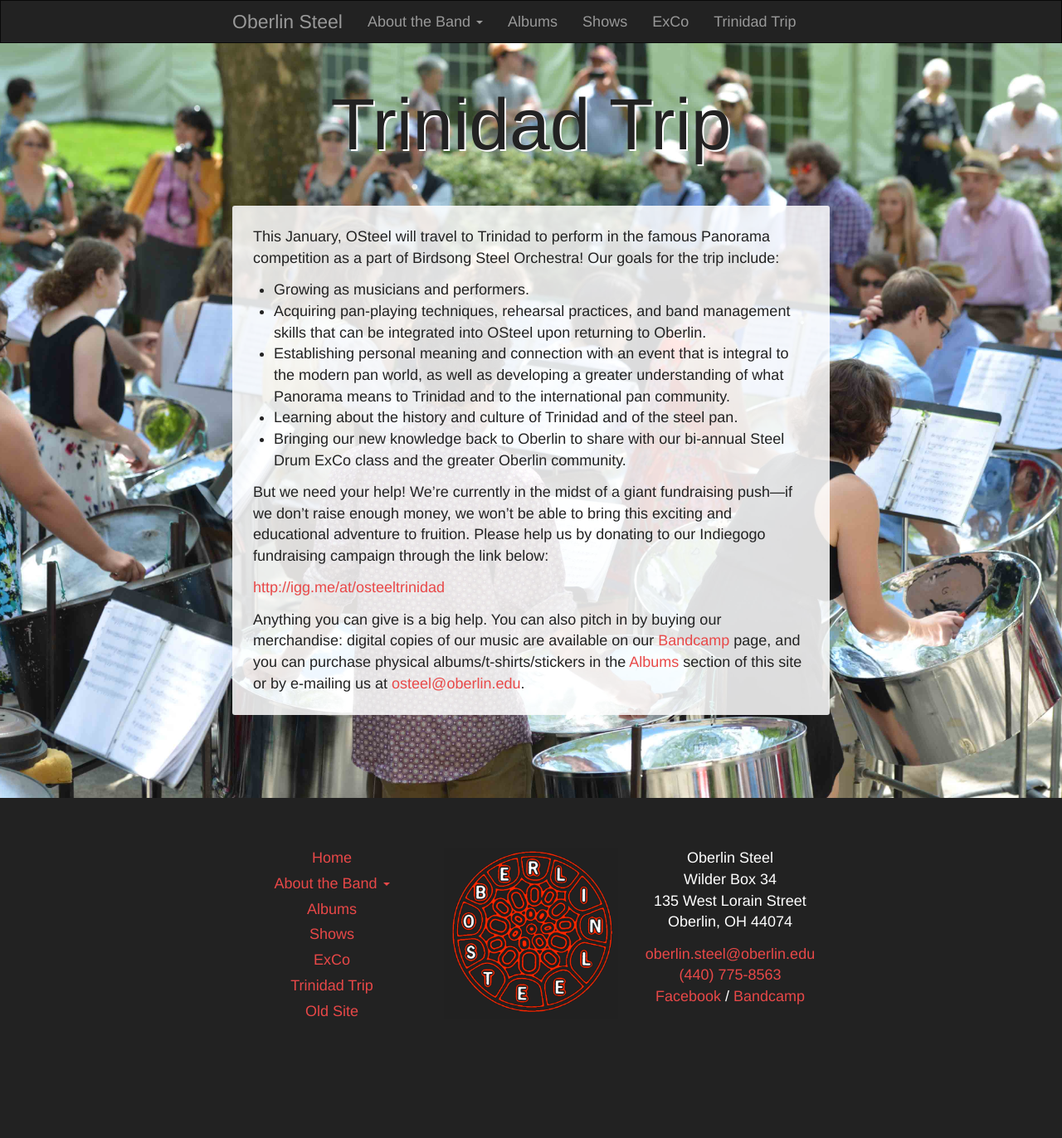
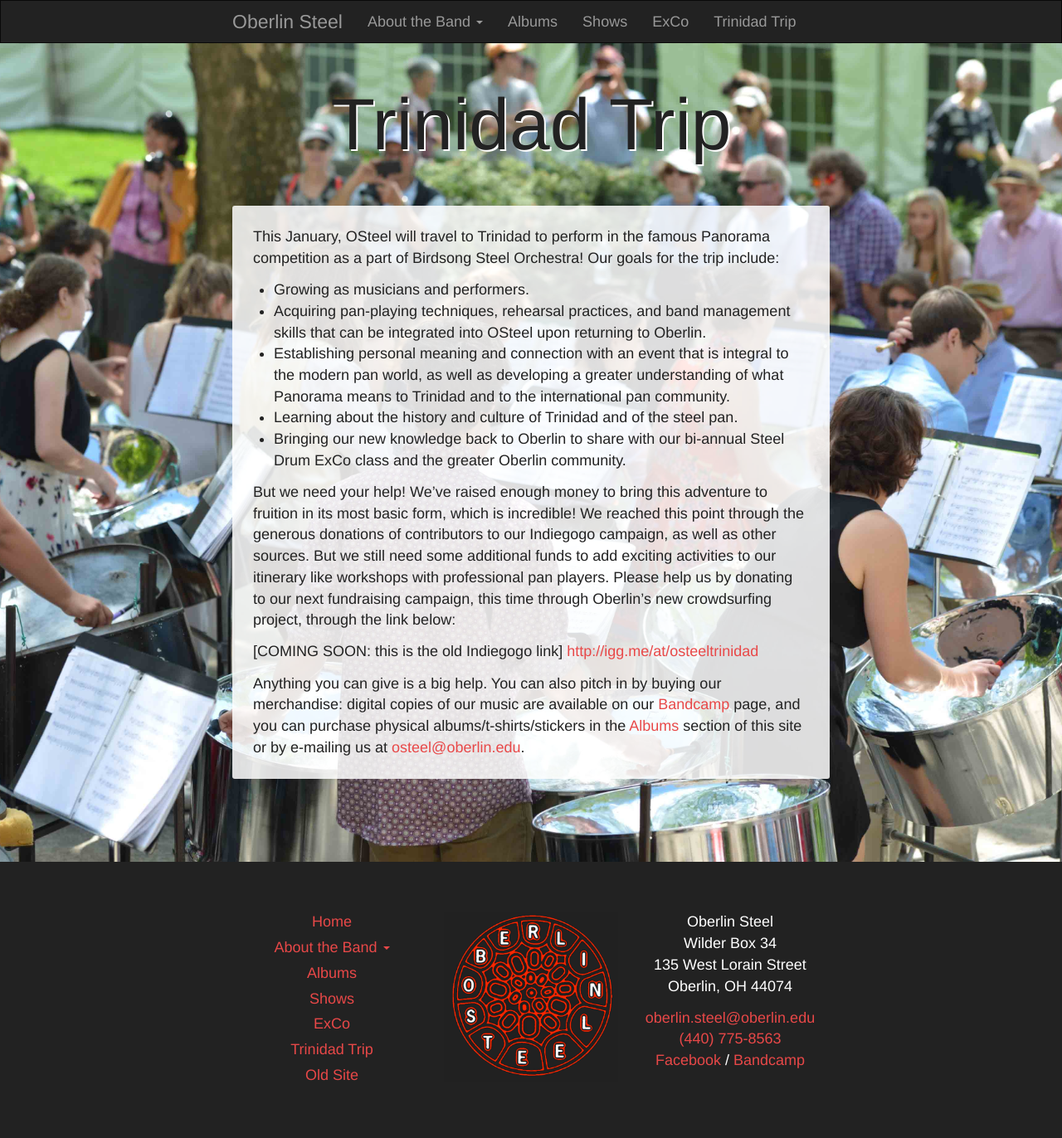
Before and after one commit to oberlinsteel/oberlinsteel.github.io, a Jekyll site: the page built from trip/index.md, in a window 1280 px wide. Shown: the whole page at 83% size. Built offline with Jekyll 4.4.1, drawn with Linux system fonts in a browser that asks for light colours; Markdown is read by kramdown in place of the engine named in the settings; before the commit the page ends 1295 px from its top, so only the background shows below that.

Commit message:
Update index.md

```diff
--- a/trip/index.md
+++ b/trip/index.md
@@ -13,8 +13,9 @@ This January, OSteel will travel to Trinidad to perform in the famous Panorama c
 - Learning about the history and culture of Trinidad and of the steel pan.
 - Bringing our new knowledge back to Oberlin to share with our bi-annual Steel Drum ExCo class and the greater Oberlin community.
 
-But we need your help! We're currently in the midst of a giant fundraising push—if we don't raise enough money, we won't be able to bring this exciting and educational adventure to fruition. Please help us by donating to our Indiegogo fundraising campaign through the link below:
+But we need your help! We've raised enough money to bring this adventure to fruition in its most basic form, which is incredible! We reached this point through the generous donations of contributors to our Indiegogo campaign, as well as other sources. But we still need some additional funds to add exciting activities to our itinerary like workshops with professional pan players. Please help us by donating to our next fundraising campaign, this time through Oberlin's new crowdsurfing project, through the link below:
 
+[COMING SOON: this is the old Indiegogo link]
 [http://igg.me/at/osteeltrinidad](http://igg.me/at/osteeltrinidad)
 
 Anything you can give is a big help. You can also pitch in by buying our merchandise: digital copies of our music are available on our [Bandcamp](http://oberlinsteel.bandcamp.com/) page, and you can purchase physical albums/t-shirts/stickers in the [Albums]({{ site.baseurl }}/albums/) section of this site or by e-mailing us at [osteel@oberlin.edu](osteel@oberlin.edu).
```
